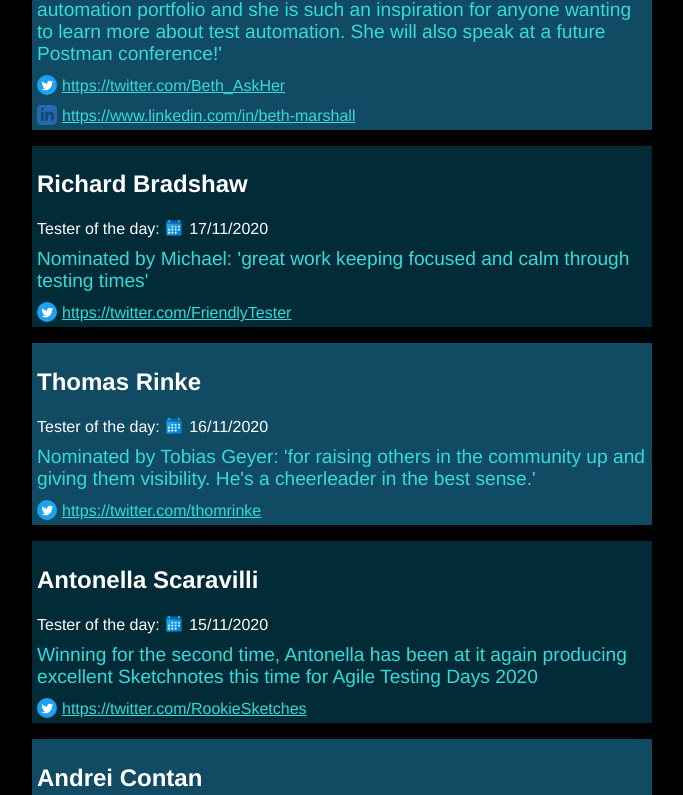
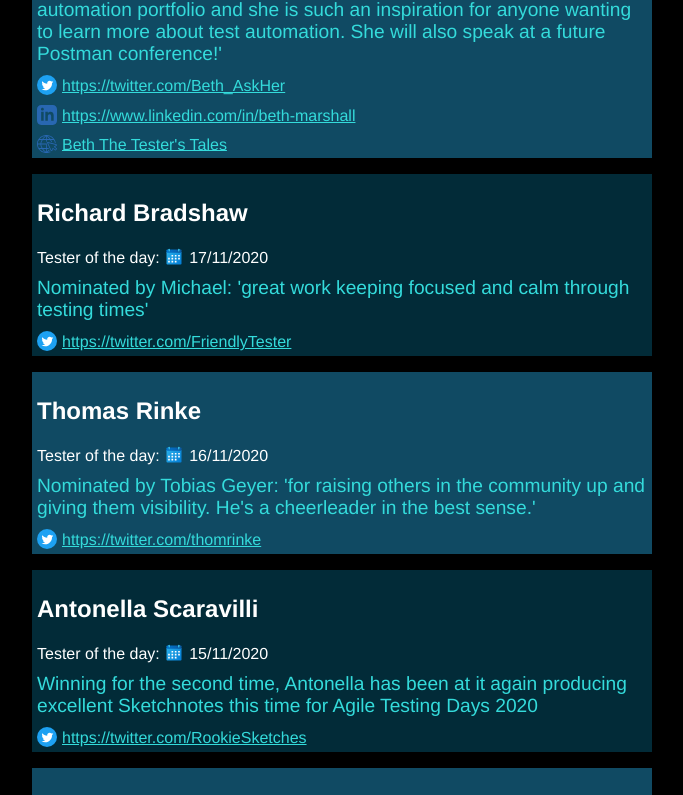
Before and after one commit to dowenb/tester-of-the-day, a Vue app: page / in a window 1280 px wide. Shown: the part 3038-3833 px from the top of the page, without its empty margins (298-981 px from the left). Built offline with nearby package versions, Linux system fonts and the light colour scheme.

Commit message:
add weblinks to show off winners resources such as blogs etc

```diff
--- a/src/components/HallOfFame.vue
+++ b/src/components/HallOfFame.vue
@@ -25,7 +25,7 @@
       v-model="search"
       placeholder="Find winner by name"
     />
-    <div class="winner" v-for="winner in filteredWinners" :key="winner.date">
+    <div class="winner" v-for="winner in filteredWinners" v-bind:key="winner.date">
       <ul>
         <li class="name">
           <h2>{{ winner.name }}</h2>
@@ -39,11 +39,15 @@
         <li class="note">{{ winner.note }}</li>
         <li class="twitter" v-if="winner.twitter">
           <img src="../assets/twitter.svg" class="icon" alt="Twitter logo" />
-          <a :href="winner.twitter">{{ winner.twitter }}</a>
+          <a :href="winner.twitter" target="_blank">{{ winner.twitter }}</a>
         </li>
         <li class="linkedin" v-if="winner.linkedin">
-          <img src="../assets/linkedin.svg" class="icon" alt="Twitter logo" />
-          <a :href="winner.linkedin">{{ winner.linkedin }}</a>
+          <img src="../assets/linkedin.svg" class="icon" alt="Linkedin logo" />
+          <a :href="winner.linkedin" target="_blank">{{ winner.linkedin }}</a>
+        </li>
+        <li class="weblinks" v-for="weblink in winner.weblinks" :key="weblink.name">
+          <img src="../assets/web.svg" class="icon" alt="Web link logo" />
+          <a :href="weblink.url" target="_blank">{{ weblink.name }}</a>
         </li>
       </ul>
     </div>
--- a/winners/testers-of-the-day.json
+++ b/winners/testers-of-the-day.json
@@ -74,7 +74,8 @@
     "date": "18/11/2020",
     "note": "Nominated by Marie Drake: 'Beth has just completed her test automation portfolio and she is such an inspiration for anyone wanting to learn more about test automation. She will also speak at a future Postman conference!'",
     "twitter": "https://twitter.com/Beth_AskHer",
-    "linkedin": "https://www.linkedin.com/in/beth-marshall"
+    "linkedin": "https://www.linkedin.com/in/beth-marshall",
+    "weblinks": [{"name":"Beth The Tester's Tales", "url":"https://beththetester.com"}]
   },
   {
     "name": "Richard Bradshaw",
@@ -612,7 +613,9 @@
     "date": "21/08/2020",
     "note": "Beth has shown a passion for testing with great online talks. Beth is always happy to review and give feedback on ideas.",
     "twitter": "https://twitter.com/@Beth_AskHer",
-    "linkedin": "https://www.linkedin.com/in/beth-marshall"
+    "linkedin": "https://www.linkedin.com/in/beth-marshall",
+    "weblinks": [{"name":"Beth The Tester's Tales", "url":"https://beththetester.com"}]
+
   },
   {
     "name": "Maaike Brinkhof",
```
Also changed, not shown: src/assets/web.svg (added), 1 other file (tests, documents, lock files or other folders).
